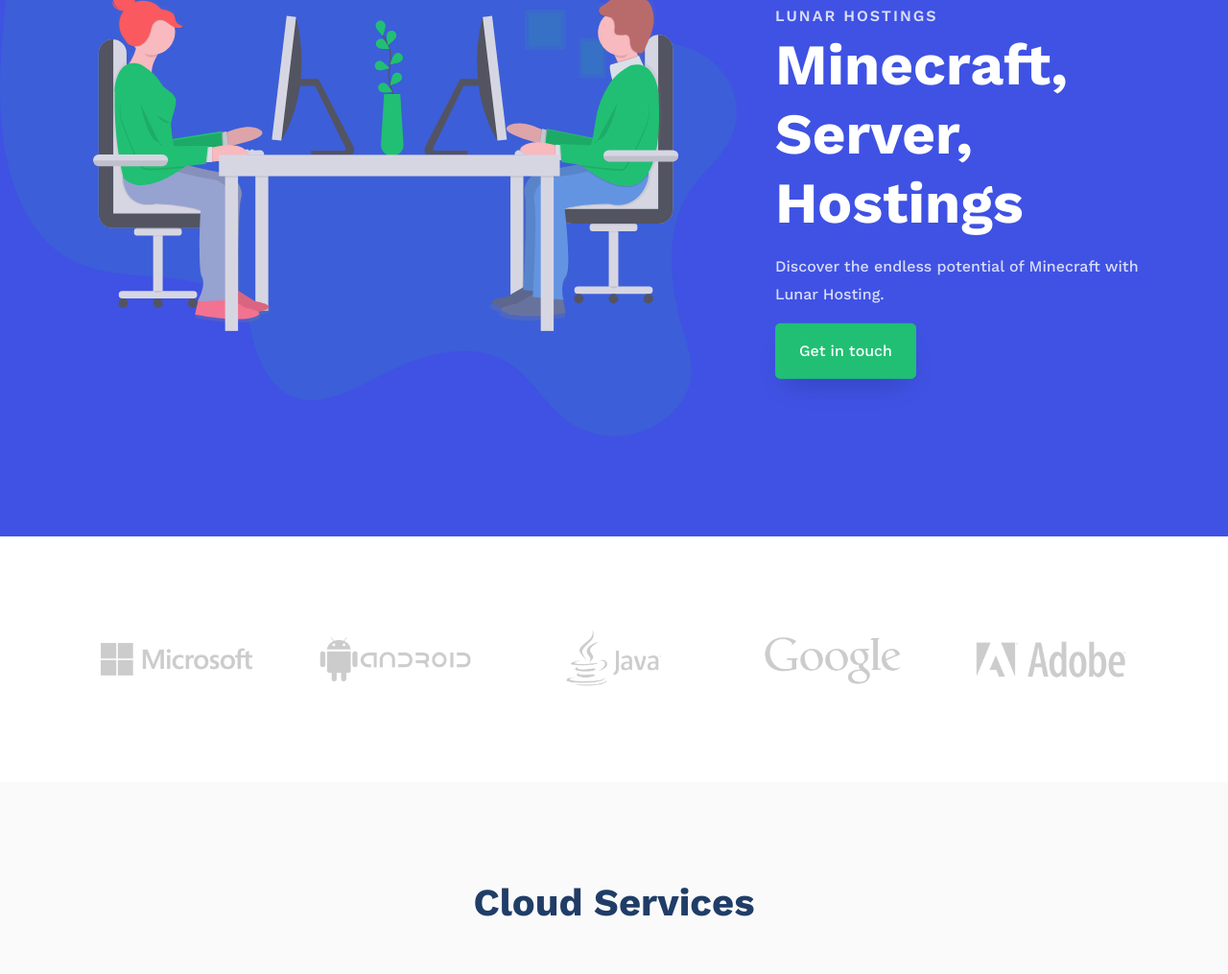
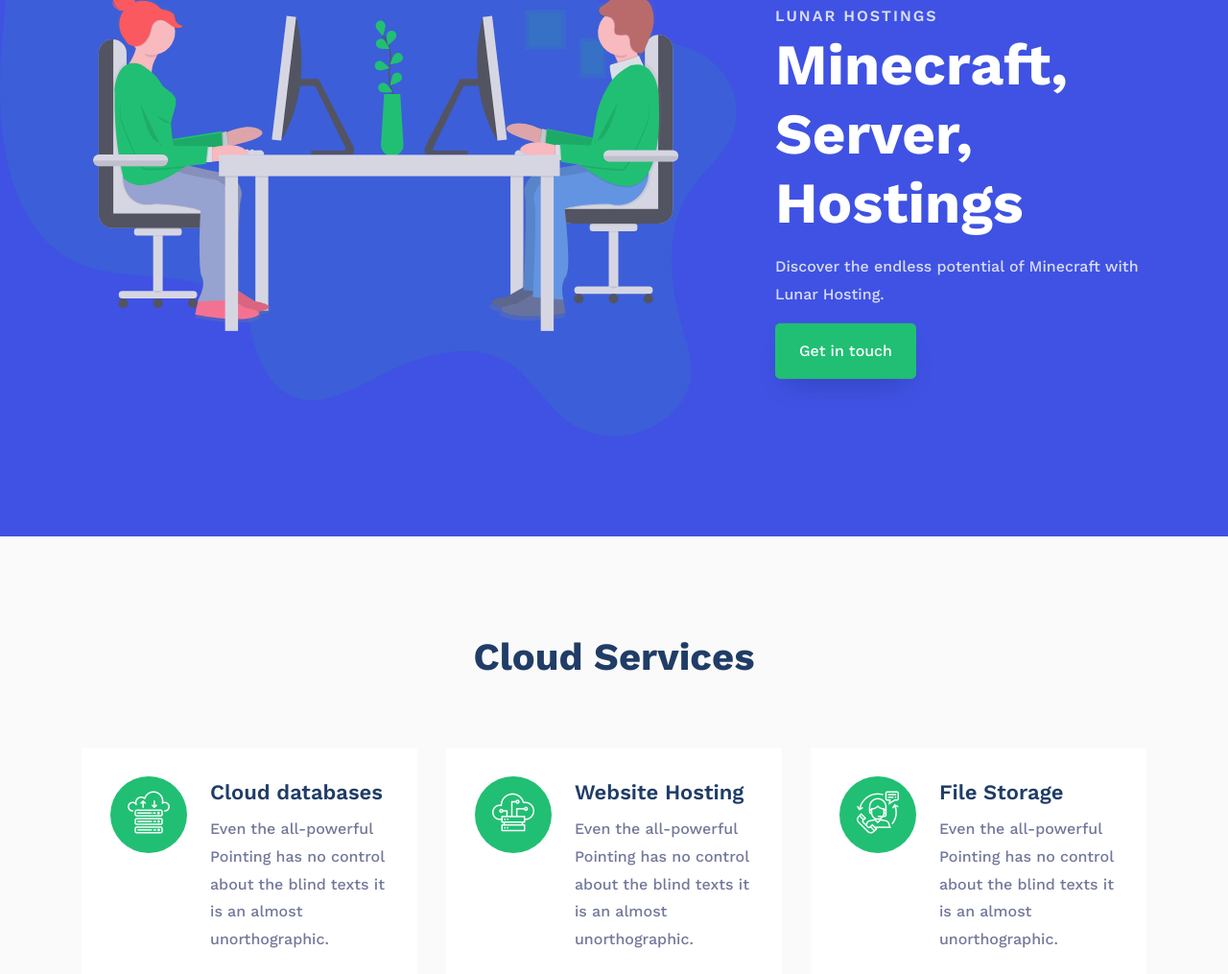
Before and after one commit to lunarhostings/lunarhostings.github.io, a plain HTML site: page index.html in a window 1280 px wide. Shown: the part 241-1256 px from the top of the page at 96% size. Drawn offline with nearby package versions, Linux system fonts and the light colour scheme; some packages are replaced by stand-ins of ours; no server answers; files whose address does not match are found by name.

Commit message:
Update index.html

```diff
--- a/index.html
+++ b/index.html
@@ -57,28 +57,6 @@
 	    	</div>
       </div>
     </div>
-
-    <section class="ftco-section ftco-partner">
-    	<div class="container">
-    		<div class="row">
-    			<div class="col-sm ftco-animate">
-    				<a href="#" class="partner"><img src="images/partner-1.png" class="img-fluid" alt="Colorlib Template"></a>
-    			</div>
-    			<div class="col-sm ftco-animate">
-    				<a href="#" class="partner"><img src="images/partner-2.png" class="img-fluid" alt="Colorlib Template"></a>
-    			</div>
-    			<div class="col-sm ftco-animate">
-    				<a href="#" class="partner"><img src="images/partner-3.png" class="img-fluid" alt="Colorlib Template"></a>
-    			</div>
-    			<div class="col-sm ftco-animate">
-    				<a href="#" class="partner"><img src="images/partner-4.png" class="img-fluid" alt="Colorlib Template"></a>
-    			</div>
-    			<div class="col-sm ftco-animate">
-    				<a href="#" class="partner"><img src="images/partner-5.png" class="img-fluid" alt="Colorlib Template"></a>
-    			</div>
-    		</div>
-    	</div>
-    </section>
 
     <!-- <section class="ftco-domain">
     	<div class="container">
```
